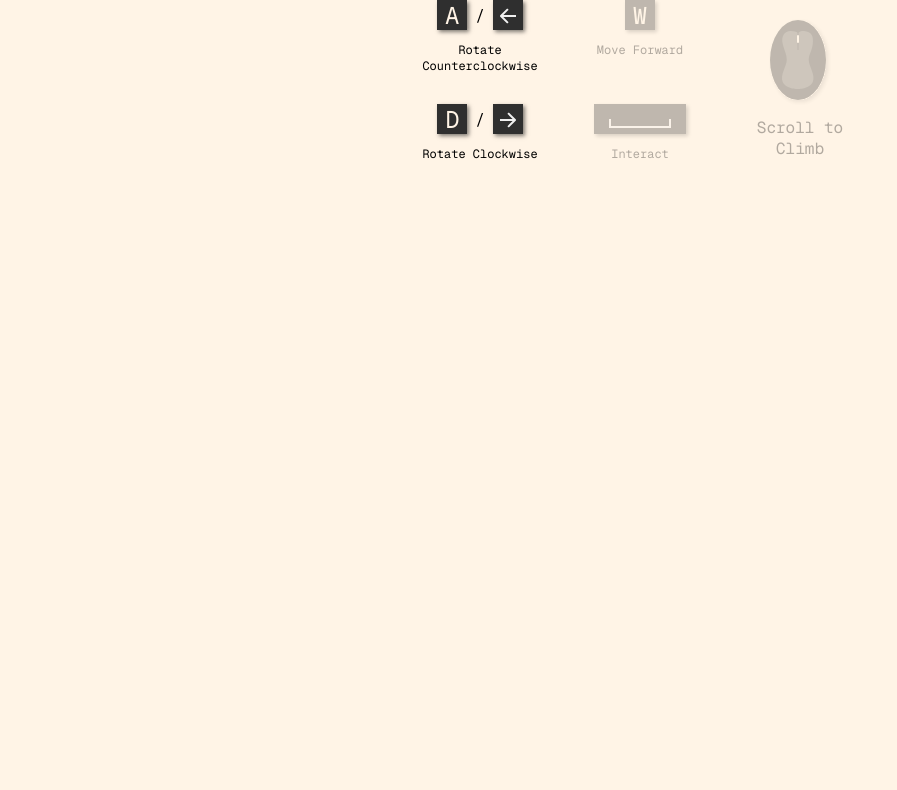
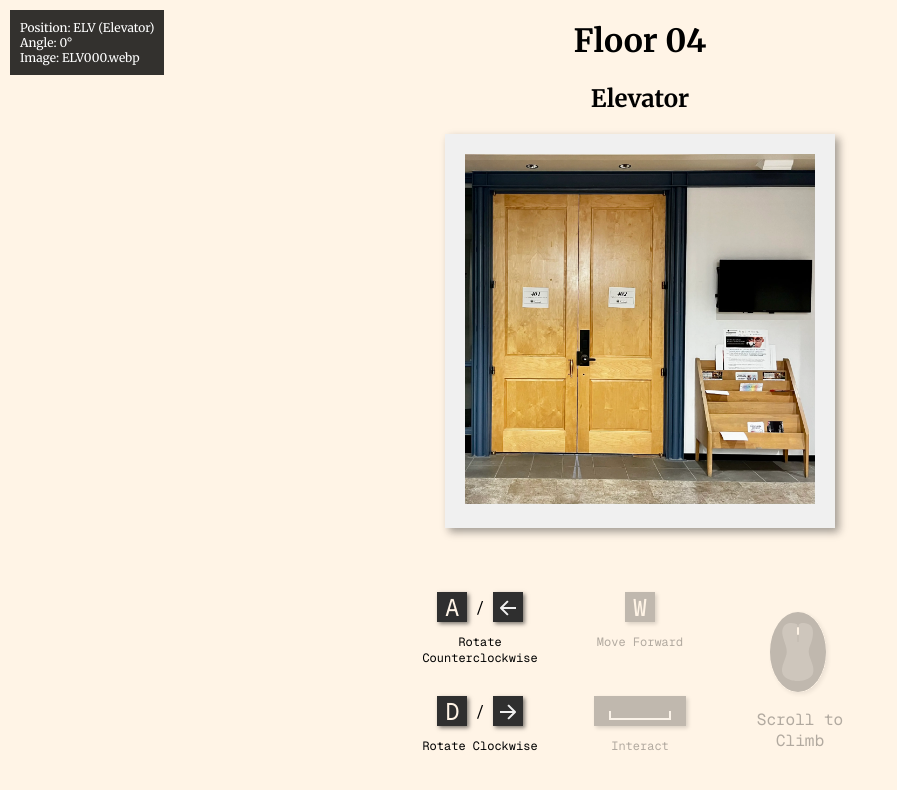
Before and after one commit to peterju00004/climb-up-cathy, a React (Vite) app: page / in a window 1280 px wide. Shown: the top 790 px of the page, without its empty margins (0-897 px from the left). Built offline with nearby package versions, Linux system fonts and the light colour scheme.

Commit message:
Refactor App component to integrate Frame for image display and enhance user interaction with keyboard controls

```diff
--- a/src/App.module.scss
+++ b/src/App.module.scss
@@ -1,5 +1,24 @@
 .app {
+    position: relative;
     display: flex;
     flex-direction: column;
     align-items: center;
+
+    .header {
+        text-align: center;
+    }
+
+    .frame {
+
+    }
+
+    .instructions {
+        position: fixed;
+        left: 0;
+        right: 0;
+        bottom: 24px;
+        display: flex;
+        justify-content: center;
+        z-index: 100;
+    }
 }
--- a/src/App.tsx
+++ b/src/App.tsx
@@ -1,23 +1,149 @@
-import { useState } from 'react';
+import { useState, useEffect } from 'react';
 import Instruction from './components/instruction/instruction';
+import Frame from './components/frame/frame';
 import styles from './App.module.scss';
+import floorData from './data/floor.json';
+import type { FloorData } from './types/floor';
+
+const typedFloorData = floorData as FloorData;
 
 function App(): React.JSX.Element {
-  const [rotateCounterclockwise, setRotateCounterclockwise] = useState<boolean>(true);
-  const [rotateClockwise, setRotateClockwise] = useState<boolean>(true);
-  const [interact, setInteract] = useState<boolean>(false);
-  const [moveForward, setMoveForward] = useState<boolean>(false);
-  const [scrollToClimb, setScrollToClimb] = useState<boolean>(false);
+  // User state
+  const [currentFloor] = useState('floor04');
+  const [currentPosition, setCurrentPosition] = useState('ELV');
+  const [currentAngle, setCurrentAngle] = useState(0);
+
+  // Get current position data
+  const position = typedFloorData[currentFloor].positions[currentPosition];
+  const currentDirection = position.directions.find(d => d.angle === currentAngle);
+
+  // Get all available angles for current position (for image cycling)
+  const availableAngles = position.directions.map(d => d.angle).sort((a, b) => a - b);
+  const currentAngleIndex = availableAngles.indexOf(currentAngle);
+
+  // Helper function to find the best angle at a new position
+  const findBestAngleAtPosition = (positionName: string, preferredAngle: number): number => {
+    const newPosition = typedFloorData[currentFloor].positions[positionName];
+    const newAvailableAngles = newPosition.directions.map(d => d.angle).sort((a, b) => a - b);
+
+    // If the exact angle is available, use it
+    if (newAvailableAngles.includes(preferredAngle)) {
+      return preferredAngle;
+    }
+
+    // Otherwise, find the closest angle
+    let closest = newAvailableAngles[0];
+    let smallestDiff = Math.abs(preferredAngle - closest);
+
+    for (const angle of newAvailableAngles) {
+      const diff = Math.abs(preferredAngle - angle);
+      if (diff < smallestDiff) {
+        smallestDiff = diff;
+        closest = angle;
+      }
+    }
+
+    return closest;
+  };
+
+  // Determine available actions
+  const canRotateLeft = availableAngles.length > 1;
+  const canRotateRight = availableAngles.length > 1;
+  const canMoveForward = !!currentDirection?.forward;
+  const canInteract = !!currentDirection?.interact;
+  const canScrollToClimb = false;
+
+  // Get images for the current position
+  const images = position.directions.map(d => `/floor04/${d.image}`);
+  const currentImageIndex = availableAngles.indexOf(currentAngle);
+
+  useEffect(() => {
+    const handleKeyDown = (e: KeyboardEvent) => {
+      switch (e.key) {
+        case 'ArrowRight':
+        case 'd':
+          // Rotate clockwise
+          if (canRotateRight) {
+            const nextIndex = (currentAngleIndex + 1) % availableAngles.length;
+            setCurrentAngle(availableAngles[nextIndex]);
+          }
+          break;
+
+        case 'ArrowLeft':
+        case 'a':
+          // Rotate counterclockwise
+          if (canRotateLeft) {
+            const prevIndex = (currentAngleIndex - 1 + availableAngles.length) % availableAngles.length;
+            setCurrentAngle(availableAngles[prevIndex]);
+          }
+          break;
+
+        case 'ArrowUp':
+        case 'w':
+          // Move forward
+          if (canMoveForward && currentDirection?.forward) {
+            const newPosition = currentDirection.forward;
+            // Try to maintain the current angle, or find the closest one
+            const bestAngle = findBestAngleAtPosition(newPosition, currentAngle);
+
+            setCurrentPosition(newPosition);
+            setCurrentAngle(bestAngle);
+          }
+          break;
+
+        case ' ': // Spacebar
+        case 'Enter':
+          // Interact
+          if (canInteract) {
+            console.log(`Interacting with: ${currentDirection?.interact}`);
+            // Handle specific interactions
+            switch (currentDirection?.interact) {
+              case 'ELEVATOR':
+                console.log('Taking elevator...');
+                break;
+              case 'STAIRSG':
+              case 'STAIRSA':
+                console.log('Climbing stairs...');
+                break;
+              case 'EXIT':
+                console.log('Exiting building...');
+                break;
+            }
+          }
+          break;
+      }
+    };
+
+    window.addEventListener('keydown', handleKeyDown);
+    return () => window.removeEventListener('keydown', handleKeyDown);
+  }, [currentAngle, currentPosition, canRotateLeft, canRotateRight, canMoveForward, canInteract, currentDirection, availableAngles, currentAngleIndex]);
 
   return (
     <div className={styles.app}>
-      <Instruction
-        rotateCounterclockwise={rotateCounterclockwise}
-        interact={interact}
-        moveForward={moveForward}
-        rotateClockwise={rotateClockwise}
-        scrollToClimb={scrollToClimb}
-      />
+      <div className={styles.header}>
+        <h1>Floor {currentFloor.substring(5)}</h1>
+        <h2>{position.name}</h2>
+      </div>
+      <div className={styles.frame}>
+        <Frame images={images} index={currentImageIndex} />
+      </div>
+      <div className={styles.instructions}>
+        <Instruction
+          rotateCounterclockwise={canRotateLeft}
+          interact={canInteract}
+          moveForward={canMoveForward}
+          rotateClockwise={canRotateRight}
+          scrollToClimb={canScrollToClimb}
+        />
+      </div>
+      {/* Debug info - remove in production */}
+      <div style={{ position: 'fixed', top: 10, left: 10, background: 'rgba(0,0,0,0.8)', color: 'white', padding: '10px', fontSize: '12px' }}>
+        <div>Position: {currentPosition} ({position.name})</div>
+        <div>Angle: {currentAngle}°</div>
+        <div>Image: {currentDirection?.image}</div>
+        {currentDirection?.forward && <div>Forward: {currentDirection.forward}</div>}
+        {currentDirection?.interact && <div>Interact: {currentDirection.interact}</div>}
+      </div>
     </div>
   )
 }
```
